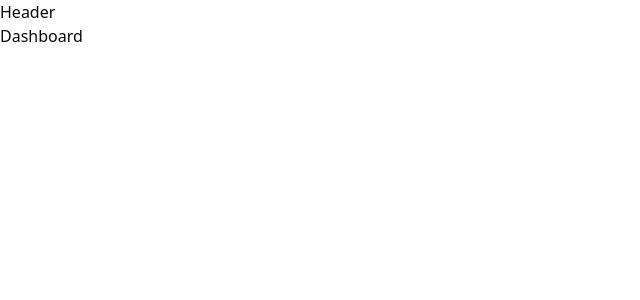
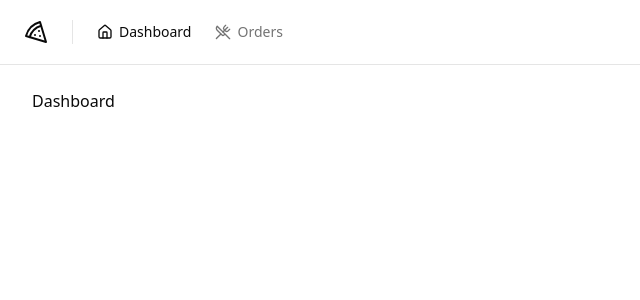
Before and after one commit to marcelopajr/pizza-shop, a React (Vite) app: page / in a window 1280 px wide. Shown: the top 300 px of the page, without its empty margins (0-640 px from the left). Built offline with nearby package versions, Linux system fonts and the light colour scheme.

Commit message:
chore: add header and nav links

```diff
--- a/package.json
+++ b/package.json
@@ -12,6 +12,7 @@
   "dependencies": {
     "@hookform/resolvers": "^3.6.0",
     "@radix-ui/react-label": "^2.1.0",
+    "@radix-ui/react-separator": "^1.1.0",
     "@radix-ui/react-slot": "^1.1.0",
     "class-variance-authority": "^0.7.0",
     "clsx": "^2.1.1",
--- /dev/null
+++ b/src/components/header.tsx
@@ -0,0 +1,27 @@
+import { Home, Pizza, UtensilsCrossed } from 'lucide-react'
+
+import { NavLink } from './nav-link'
+import { Separator } from './ui/separator'
+
+export function Header() {
+  return (
+    <div className="border-b">
+      <div className="flex h-16 items-center gap-6 px-6">
+        <Pizza className="h-6 w-6" />
+
+        <Separator orientation="vertical" className="h-6" />
+
+        <nav className="flex items-center space-x-4 lg:space-x-6">
+          <NavLink to="/">
+            <Home className="h-4 w-4" />
+            Dashboard
+          </NavLink>
+          <NavLink to="/orders">
+            <UtensilsCrossed className="h-4 w-4" />
+            Orders
+          </NavLink>
+        </nav>
+      </div>
+    </div>
+  )
+}
--- /dev/null
+++ b/src/components/nav-link.tsx
@@ -0,0 +1,15 @@
+import { Link, LinkProps, useLocation } from 'react-router-dom'
+
+export type NavLinkProps = LinkProps
+
+export function NavLink(props: NavLinkProps) {
+  const { pathname } = useLocation()
+
+  return (
+    <Link
+      data-current={pathname === props.to}
+      className="flex items-center gap-1.5 text-sm font-medium text-muted-foreground hover:text-foreground data-[current=true]:text-foreground"
+      {...props}
+    />
+  )
+}
--- /dev/null
+++ b/src/components/ui/separator.tsx
@@ -0,0 +1,29 @@
+import * as SeparatorPrimitive from '@radix-ui/react-separator'
+import * as React from 'react'
+
+import { cn } from '@/lib/utils'
+
+const Separator = React.forwardRef<
+  React.ElementRef<typeof SeparatorPrimitive.Root>,
+  React.ComponentPropsWithoutRef<typeof SeparatorPrimitive.Root>
+>(
+  (
+    { className, orientation = 'horizontal', decorative = true, ...props },
+    ref,
+  ) => (
+    <SeparatorPrimitive.Root
+      ref={ref}
+      decorative={decorative}
+      orientation={orientation}
+      className={cn(
+        'shrink-0 bg-border',
+        orientation === 'horizontal' ? 'h-[1px] w-full' : 'h-full w-[1px]',
+        className,
+      )}
+      {...props}
+    />
+  ),
+)
+Separator.displayName = SeparatorPrimitive.Root.displayName
+
+export { Separator }
--- a/src/pages/_layouts/app.tsx
+++ b/src/pages/_layouts/app.tsx
@@ -1,11 +1,13 @@
 import { Outlet } from 'react-router-dom'
+
+import { Header } from '@/components/header'
 
 export function AppLayout() {
   return (
-    <div>
-      <h1>Header</h1>
+    <div className="flex min-h-screen flex-col antialiased">
+      <Header />
 
-      <div>
+      <div className="flex flex-1 flex-col gap-4 p-8 pt-6">
         <Outlet />
       </div>
     </div>
--- a/src/pages/_layouts/auth.tsx
+++ b/src/pages/_layouts/auth.tsx
@@ -3,7 +3,7 @@ import { Outlet } from 'react-router-dom'
 
 export function AuthLayout() {
   return (
-    <div className="grid min-h-screen grid-cols-2">
+    <div className="grid min-h-screen grid-cols-2 antialiased">
       <div className="flex h-full flex-col justify-between border-r border-foreground/5 bg-muted p-10 text-muted-foreground">
         <div className="flex items-center gap-3 text-lg font-medium text-foreground">
           <Pizza className="h-5 w-5" />
```
Also changed, not shown: 1 other file (tests, documents, lock files or other folders).
